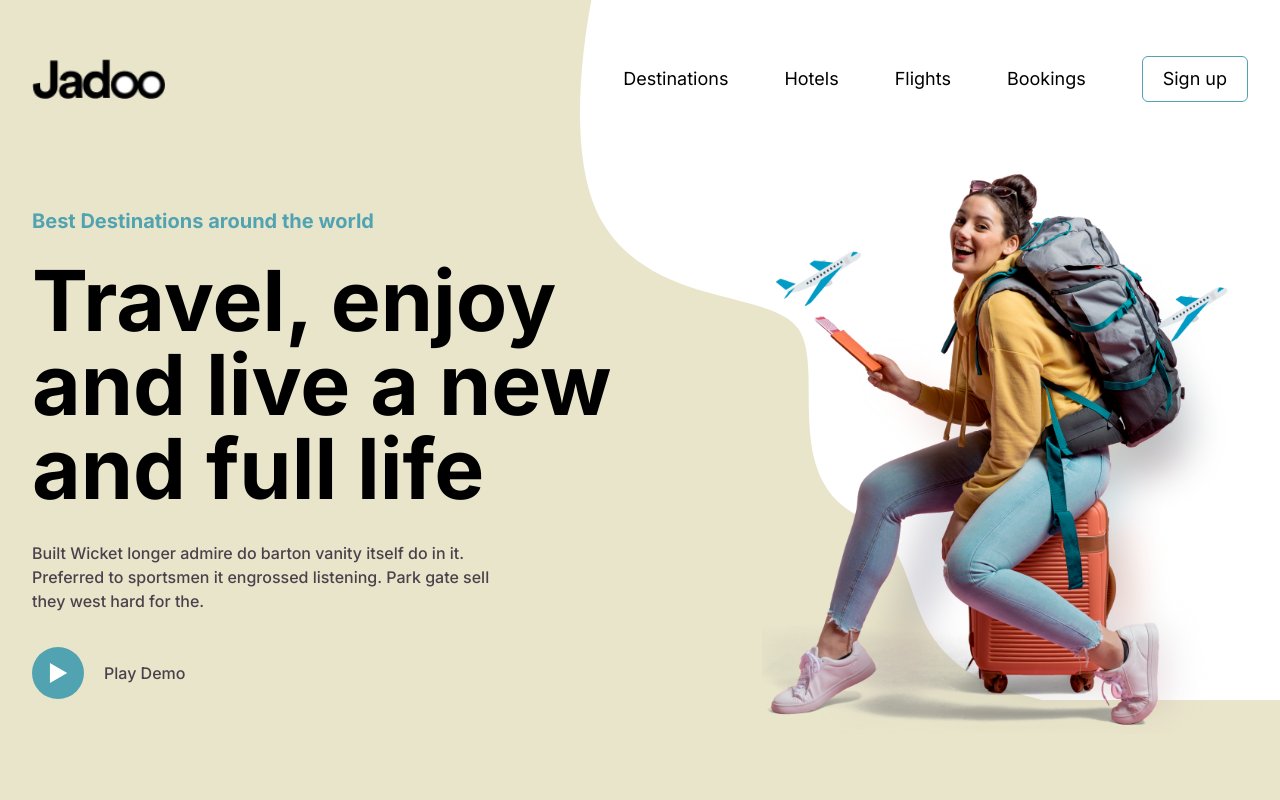
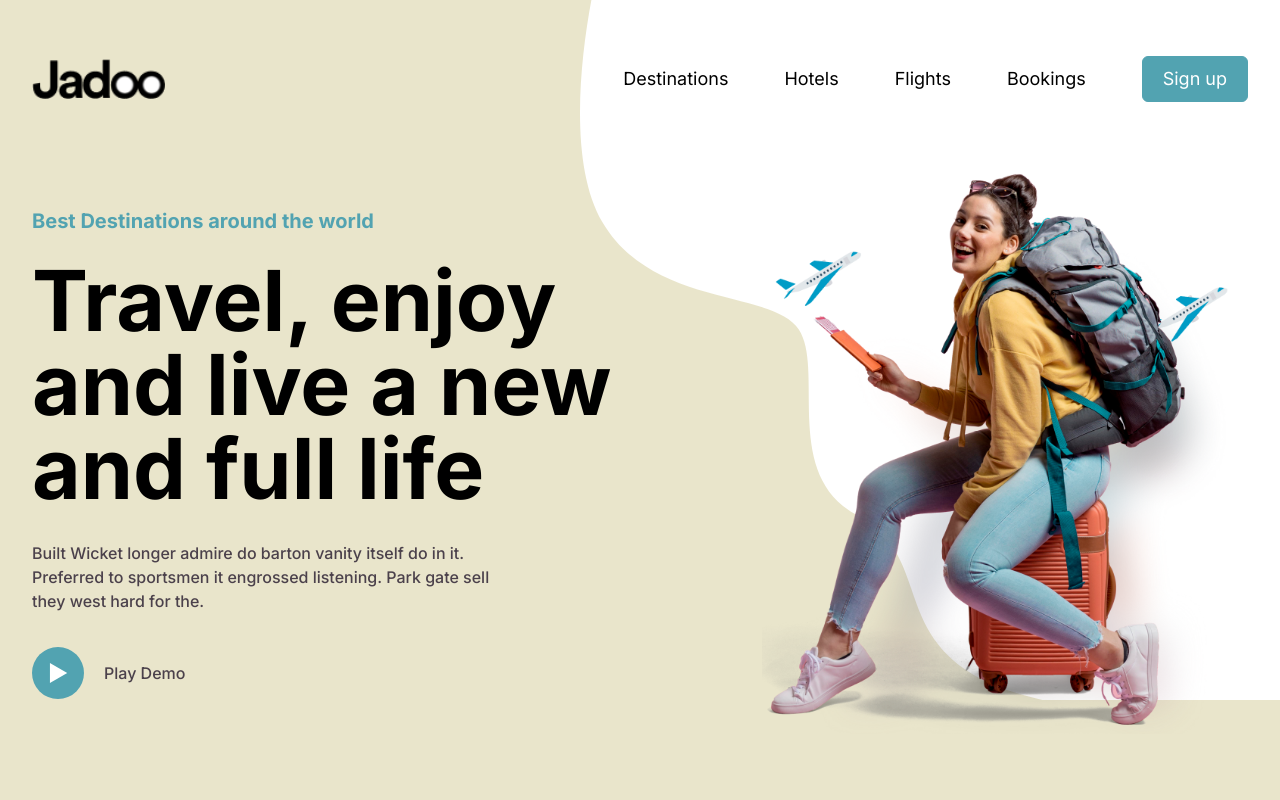
Before and after one commit to smisyuk4/travel-landing, a Next.js app: page / in a window 1280 px wide. Shown: the top 800 px of the page. Built offline with nearby package versions, Linux system fonts and the light colour scheme.

Commit message:
write same styles for main button

```diff
--- a/app/globals.css
+++ b/app/globals.css
@@ -11,10 +11,6 @@ body {
 }
 
 @layer components {
-  .btn-primary {
-    @apply hover:bg-red-600;
-  }
-
   .custom-lg-height {
     @apply h-[calc(100dvh-42px-56px)];
   }
@@ -23,8 +19,8 @@ body {
     @apply focus:text-accent-800 hover:text-accent-800 text-lg duration-200 ease-in-out;
   }
 
-  .auth-button {
-    @apply border-accent-800 hover:bg-accent-800 focus:bg-accent-100 ml-7 rounded-md border px-5 py-2 text-lg duration-200 ease-in-out hover:text-custom-text-color-100 focus:text-custom-text-color-100 lg:ml-14;
+  .main-button {
+    @apply bg-accent-800 border-accent-800 hover:bg-accent-100 focus:bg-accent-100 ml-7 rounded-md border px-5 py-2 text-lg text-custom-text-color-100 duration-200 ease-in-out lg:ml-14;
   }
 
   .play-demo-button {
@@ -59,10 +55,6 @@ body {
   .footer-nav-title {
     @apply mb-2 text-xl font-bold;
   }
-
-  .subscribe-button {
-    @apply border-accent-800 hover:bg-accent-800 focus:bg-accent-100 ml-7 rounded-md border bg-custom-bg-color-100 px-5 py-2 text-lg duration-200 ease-in-out hover:text-custom-text-color-100 focus:text-custom-text-color-100 lg:ml-14;
-  }
 }
 
 .slide {
--- a/components/Header.tsx
+++ b/components/Header.tsx
@@ -35,7 +35,7 @@ const Header = () => {
           </ul>
         </nav>
 
-        <Link className='auth-button' href={''} aria-label='Sign up'>
+        <Link className='main-button' href={''} aria-label='Sign up'>
           Sign up
         </Link>
         {/*<Link
--- a/components/SubscribeForm.tsx
+++ b/components/SubscribeForm.tsx
@@ -32,7 +32,7 @@ const SubscribeForm = () => {
           />
         </label>
 
-        <button className='w-[35%] subscribe-button' aria-label='Submit'>
+        <button className='main-button w-[35%]' aria-label='Submit'>
           Subscribe
         </button>
       </form>
```
